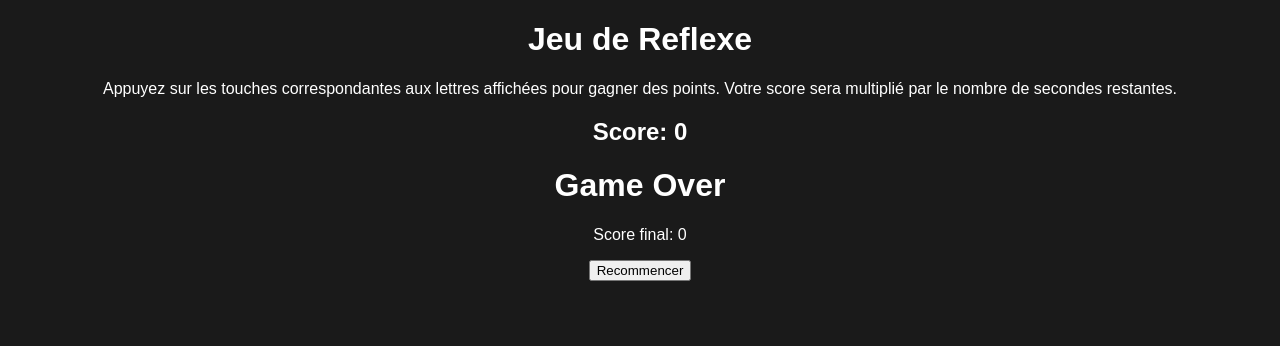
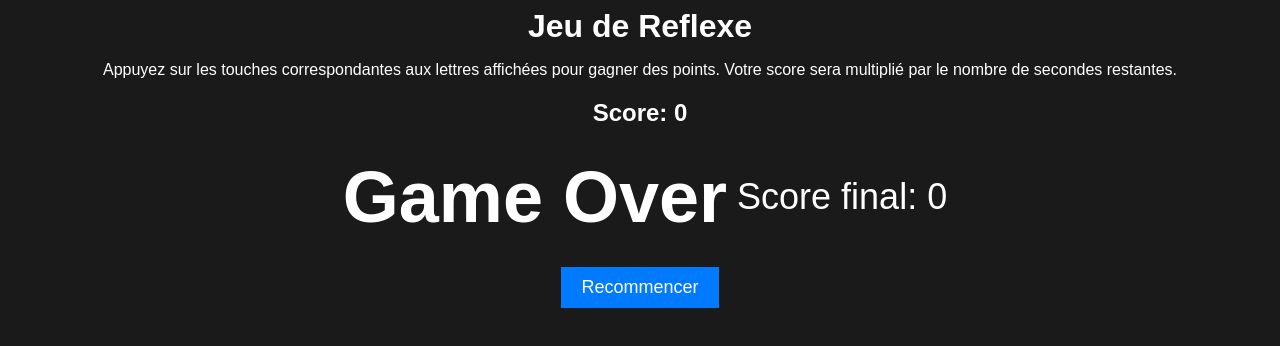
Before and after one commit to RylexOff/stupidy-game, a plain HTML site: page index.html in a window 1280 px wide. Both pictures are taken after a click on the button "Recommencer". Drawn offline with Linux system fonts and the light colour scheme.

Commit message:
Update index.html

```diff
--- a/index.html
+++ b/index.html
@@ -13,6 +13,29 @@
     #score {
       margin-top: 20px;
     }
+
+    #letters {
+      display: flex;
+      justify-content: center;
+      align-items: center;
+      height: 100px;
+      font-size: 36px;
+    }
+
+    h1 {
+      margin: 0 10px;
+    }
+
+    #recommencer {
+      display: none;
+      background-color: #007bff;
+      color: #fff;
+      padding: 10px 20px;
+      font-size: 18px;
+      border: none;
+      cursor: pointer;
+      margin-top: 20px;
+    }
  </style>
 </head>
 <body>
@@ -20,7 +43,7 @@
  <p>Appuyez sur les touches correspondantes aux lettres affichées pour gagner des points. Votre score sera multiplié par le nombre de secondes restantes.</p>
  <h2 id="score">Score: 0</h2>
  <div id="letters"></div>
- <button id="recommencer" style="display: none;">Recommencer</button>
+ <button id="recommencer">Recommencer</button>
  <script>
     var score = 0;
     var timer;
@@ -47,7 +70,13 @@
           score += seconds * 100;
           document.getElementById("score").innerHTML = "Score: " + score;
           level++;
-          seconds = 2; // Reset time for next level
+
+          if (seconds > 0.5) {
+            seconds -= 0.1;
+          } else {
+            seconds = 2;
+          }
+
           generateLetters();
         }
       } else {
@@ -63,18 +92,24 @@
     }
 
     function restart() {
-      location.reload();
+      score = 0;
+      level = 1;
+      seconds = 2;
+      generateLetters();
+      document.getElementById("score").innerHTML = "Score: 0";
+      document.getElementById("recommencer").style.display = "none";
+      startGame();
     }
 
     function startGame() {
       generateLetters();
       document.onkeypress = checkLetter;
       timer = setInterval(function () {
-        seconds--;
-        if (seconds < 0) {
+        seconds -= 0.1;
+        if (seconds <= 0) {
           gameOver();
         }
-      }, 1000);
+      }, 100);
     }
 
     document.getElementById("recommencer").onclick = restart;
```
